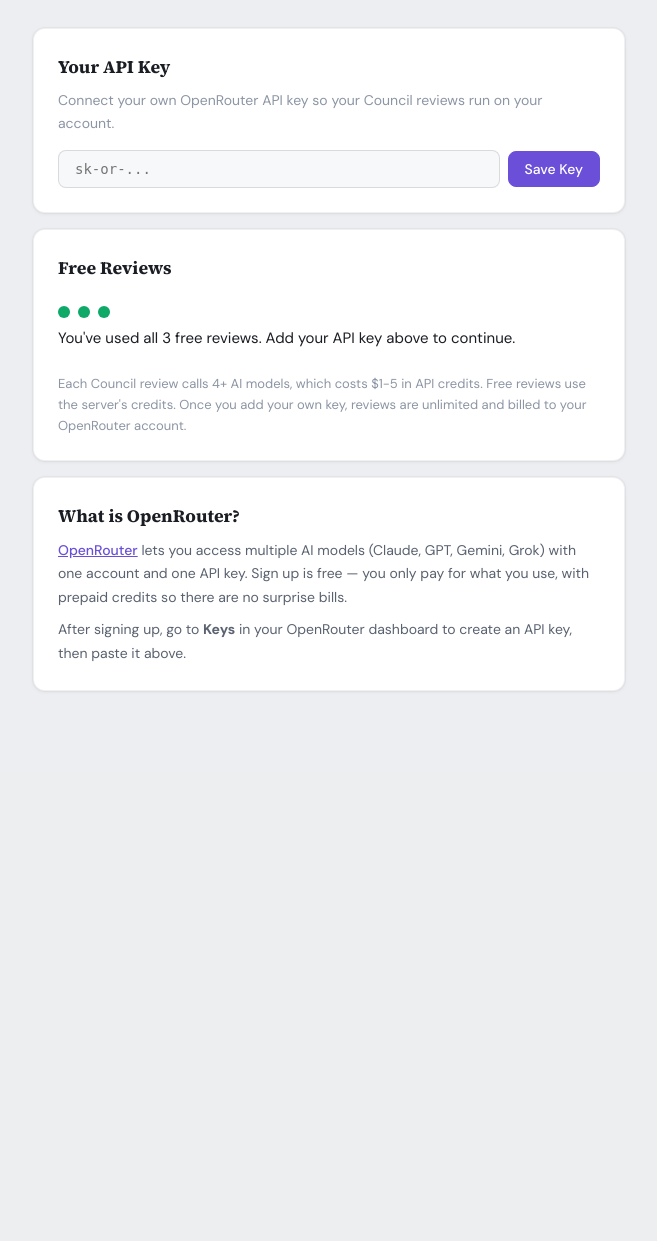
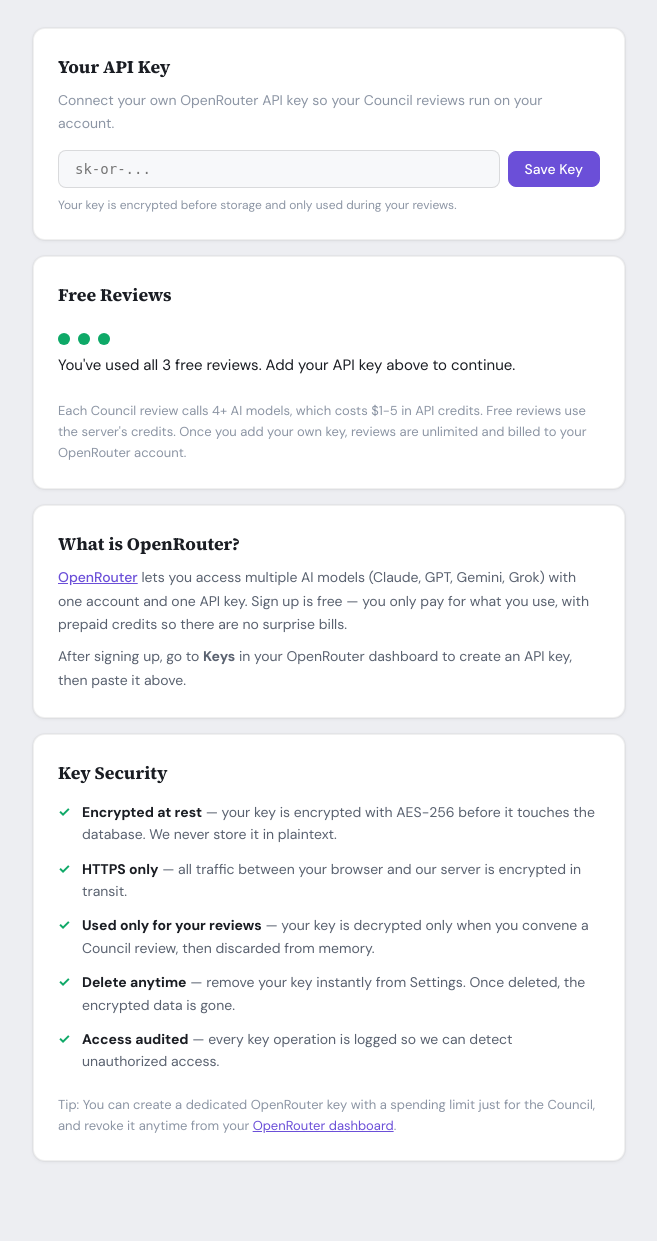
Before and after one commit to scifi-signals/council-of-alignment, a Python web app: template templates/settings.html in a window 1280 px wide. Shown: the part 172-1413 px from the top of the page, without its empty margins (311-968 px from the left). Before the commit the page ends 864 px from the top, so only its background shows below. Run offline with Jinja, Linux system fonts and the light colour scheme; the template is opened without the code that fills it, so the values that code supplies are empty.

Commit message:
Add key security reassurance to settings page
Users adding their OpenRouter API key now see:
- Inline trust note below the key input field
- Dedicated "Key Security" section explaining encryption at rest,
  HTTPS transit, scoped usage, instant deletion, and audit logging
- Tip about creating a dedicated key with spending limits

Co-Authored-By: Claude Opus 4.6 <noreply@anthropic.com>

```diff
--- a/static/style.css
+++ b/static/style.css
@@ -446,6 +446,12 @@ button:disabled, .btn-disabled { opacity: 0.4; cursor: not-allowed; pointer-even
 .free-tier-cta a { color: var(--accent); font-weight: 600; text-decoration: none; }
 .free-tier-cta a:hover { text-decoration: underline; }
 
+/* Security list on settings page */
+.security-list { list-style: none; padding: 0; margin: 0; }
+.security-list li { font-size: 14px; line-height: 1.6; color: var(--text-secondary); padding: 6px 0 6px 24px; position: relative; }
+.security-list li::before { content: "\2713"; position: absolute; left: 0; color: var(--green); font-weight: 700; }
+.security-list li strong { color: var(--text-primary); }
+
 /* Responsive */
 @media (max-width: 768px) {
     .session-header { flex-wrap: wrap; height: auto; padding: var(--space-1) var(--space-2); }
--- a/templates/settings.html
+++ b/templates/settings.html
@@ -28,6 +28,9 @@
                         <button type="submit" class="btn btn-primary">Save Key</button>
                     </div>
                 </form>
+                <p class="dim" style="font-size: 12px; margin-top: 8px;">
+                    Your key is encrypted before storage and only used during your reviews.
+                </p>
             </div>
             {% endif %}
         </div>
@@ -70,5 +73,21 @@
             After signing up, go to <strong>Keys</strong> in your OpenRouter dashboard to create an API key, then paste it above.
         </p>
     </div>
+
+    <!-- Key Security Section -->
+    <div class="settings-section">
+        <h3>Key Security</h3>
+        <ul class="security-list">
+            <li><strong>Encrypted at rest</strong> — your key is encrypted with AES-256 before it touches the database. We never store it in plaintext.</li>
+            <li><strong>HTTPS only</strong> — all traffic between your browser and our server is encrypted in transit.</li>
+            <li><strong>Used only for your reviews</strong> — your key is decrypted only when you convene a Council review, then discarded from memory.</li>
+            <li><strong>Delete anytime</strong> — remove your key instantly from Settings. Once deleted, the encrypted data is gone.</li>
+            <li><strong>Access audited</strong> — every key operation is logged so we can detect unauthorized access.</li>
+        </ul>
+        <p class="dim" style="font-size: 13px; margin-top: var(--space-2);">
+            Tip: You can create a dedicated OpenRouter key with a spending limit just for the Council, and revoke it anytime from your
+            <a href="https://openrouter.ai/keys" target="_blank" rel="noopener" style="color: var(--accent);">OpenRouter dashboard</a>.
+        </p>
+    </div>
 </div>
 {% endblock %}
```
